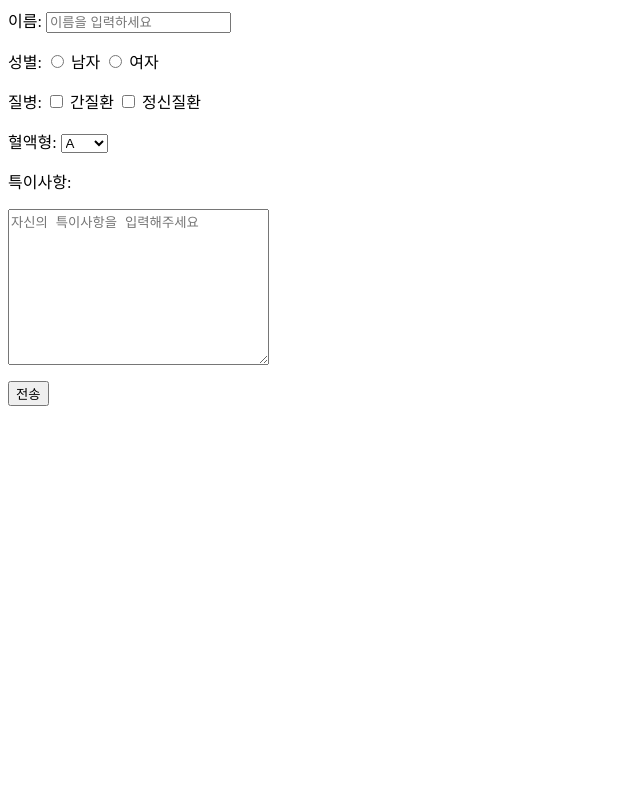
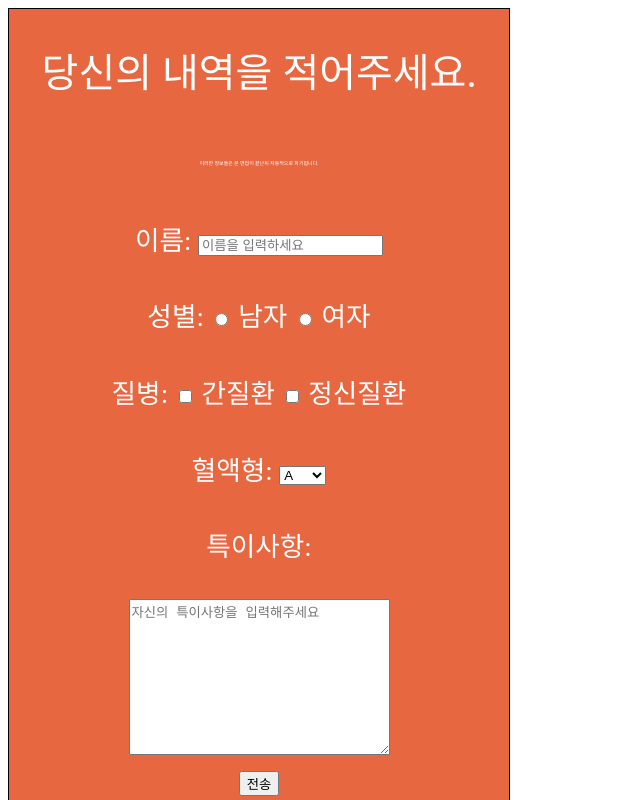
Before and after one commit to vinneja9/MyFirstWEB, a plain HTML site: page incrow.html in a window 1280 px wide. Shown: the top 800 px of the page, without its empty margins (0-640 px from the left). Drawn offline with Linux system fonts and the light colour scheme.

Commit message:
뉴스 페이지- div 편집

```diff
--- a/incrow.html
+++ b/incrow.html
@@ -5,23 +5,46 @@
     <title>구인구직</title>
 </head>
 <body>
+    <style>
+        #orange_background {
+        line-height: 50px;
+        text-align: center;
+        background-color: rgb(231, 103, 64);
+        border: 1px solid black;
+        width: 500px; height: 2000px;
+        color: white;
+    }
+    </style>
+
+
+
+
+
+
+
+
+    <div id="orange_background">
         <form action="example.php" method="post" name="contact-form">
-        이름: <input type="name" placeholder="이름을 입력하세요">
-        <p>
+            <p style="font-size: 30pt;">당신의 내역을 적어주세요.</h1>
+            <p style="font-size: 5px;">이러한 정보들은 본 면접이 끝난뒤 자동적으로 파기됩니다.</p>
+
+            <p style="font-size: 20pt;">이름: <input type="name" placeholder="이름을 입력하세요"></p>
+
+            <p style="font-size: 20pt;">
                 성별:
                 <input type="radio" name="gender" value="남자" id="men">
                     <label for="men">남자</label>
                 <input type="radio" name="gender" value="여자" id="women">
                     <label for="women">여자</label>
             </p>
-        <p>
+            <p style="font-size: 20pt;">
                 질병:
                 <input type="checkbox" name="sick" id="liver" value="간질환">
                     <label for="liver">간질환</label>
                 <input type="checkbox" name="sick" id="mental" value="정신실환">
                     <label for="mental">정신질환</label>
             </p>
-        <p>
+            <p style="font-size: 20pt;">
                 혈액형:
                 <select name="bloodtype">
                     <option value="A">A</option>
@@ -31,13 +54,14 @@
                     <option value="IDK">모름</option>
                 </select>
             </p>
-        <p>
-            <p>특이사항:</p>
+            <p style="font-size: 20pt;">
+                <p style="font-size: 20pt;">특이사항:</p>
                 <textarea name="significant" cols="30" rows="10" placeholder="자신의 특이사항을 입력해주세요"></textarea>
             </p>
             <p>
                 <input type="submit" value="전송">
             </p>
         </form>
+    </div>
 </body>
 </html>
--- a/style.css
+++ b/style.css
@@ -1,7 +1,13 @@
 @charset "utf-8";
+body {
+  background-color: #e8dfd9;
+  margin: 0;
+  padding: 0;
+}
+
 header {
   height: 75px;
-  padding: 1rem;
+  padding: 0 10%;
   margin: 0 auto;
   color: white;
   background: black;
@@ -9,6 +15,9 @@ header {
   display: flex;
   justify-content: space-between;
   align-items: center;
+}
+header h1 {
+  font-family: "Noto Serif HK", serif;
 }
 
 .upper {
@@ -18,12 +27,7 @@ header {
   height: auto;
   margin: 0 auto;
   padding: 0 0;
-}
-
-body {
-  background-color: #e8dfd9;
-  margin: 0;
-  padding: 0;
+  background-image: url(./img/main001.gif);
 }
 .upper h1 {
   font-family: "Noto Serif HK", serif;
@@ -35,9 +39,6 @@ body {
   background-color: white;
   color: black;
 }
-header h1 {
-  font-family: "Noto Serif HK", serif;
-}
 .upper p {
   padding: 5px;
   margin: 0;
@@ -45,23 +46,33 @@ header h1 {
   font-weight: bold;
   font-size: 20px;
 }
-.Sub {
-  margin: 50px;
 
+.sub {
+  margin: 0 auto;
+  padding: 0;
+  width: 80%;
   height: auto;
   background-color: black;
   color: white;
   line-height: 40px;
 }
-
+.sub p {
+  margin: 0;
+  padding-top: 20px;
+  padding-bottom: 20px;
+  text-align: center;
+  font-weight: bold;
+}
 .Subbutton {
   margin: 10px;
-  padding: 30px;
+  padding: 10px 30px;
   background-color: rgb(110, 110, 255);
   color: #fff;
   border: none;
   text-align: center;
+  font-weight: bold;
 }
+
 main {
   background-color: white;
   width: 80%;
@@ -69,3 +80,6 @@ main {
   padding: 0;
   font-size: 100px;
 }
+main p {
+  margin: 0;
+}
```
Also changed, not shown: NewWEB.html (+4 -2 lines), img/main001.gif (added). Lines whose indentation alone changed are shown as unchanged.
